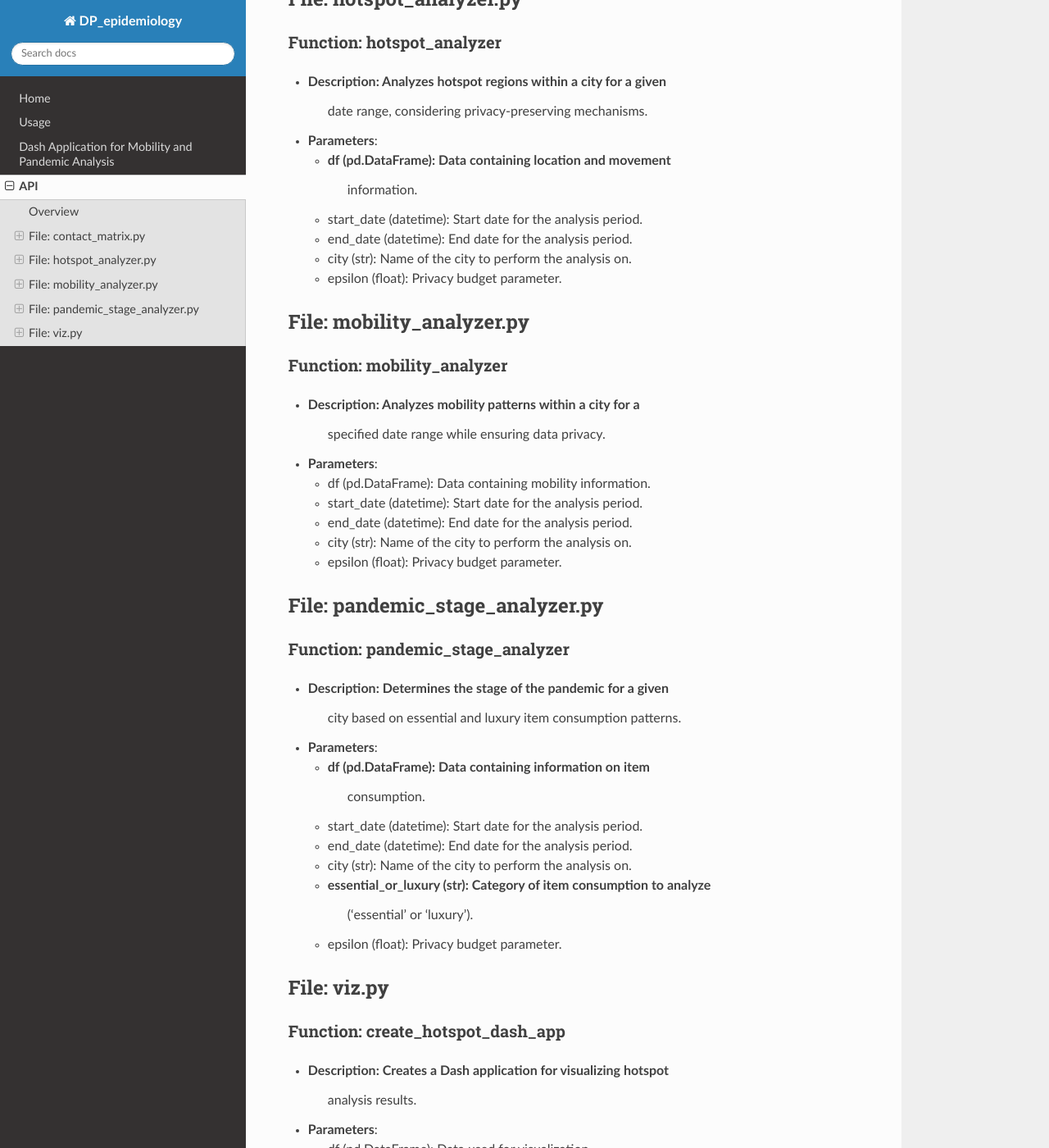
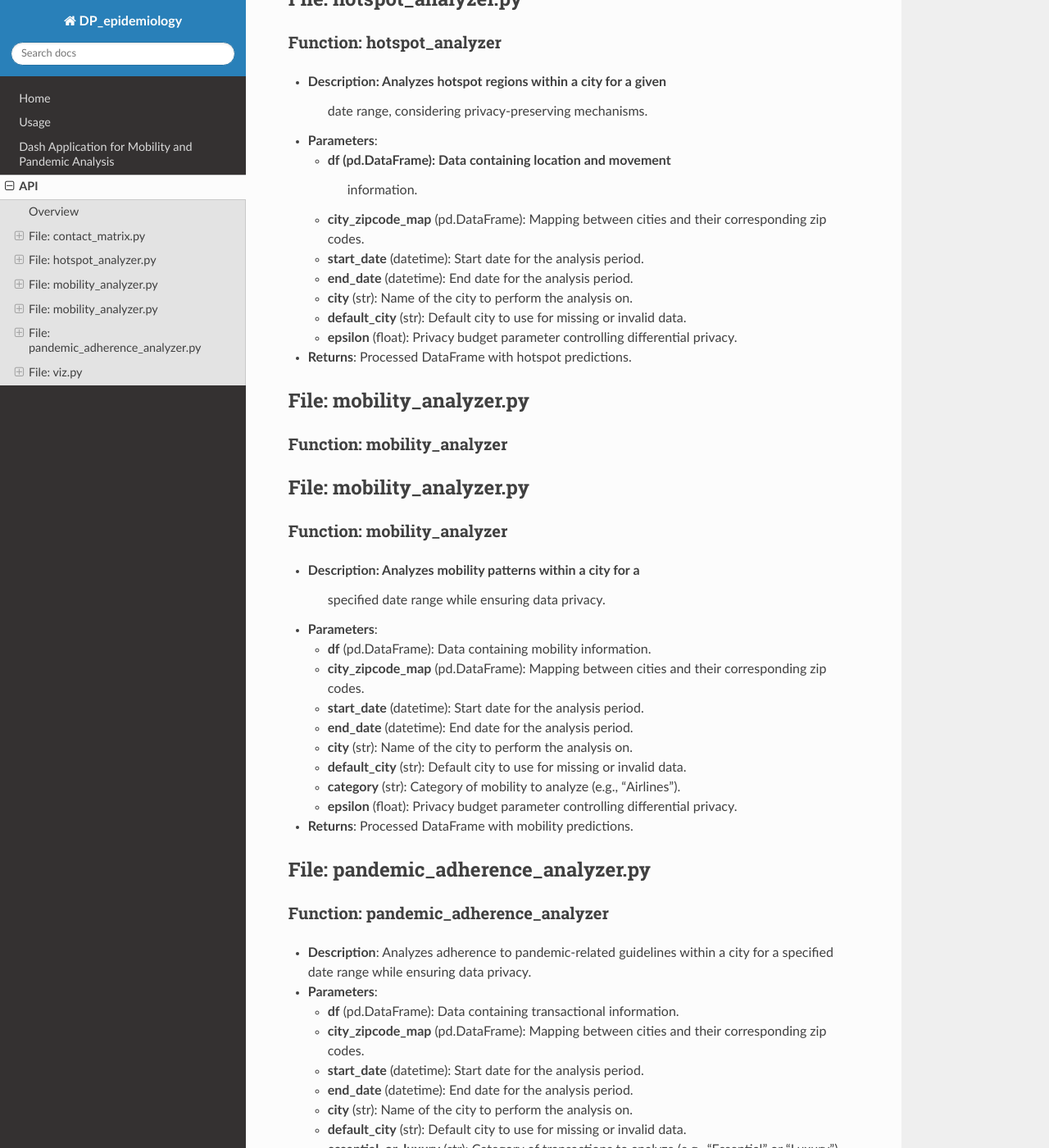
Before and after one commit to KnowledgeEdgeAI/PETs_for_Public_Health_Challenge, a Sphinx documentation site: the page built from docs/api.rst, in a window 1280 px wide and 1400 px high, scrolled down 1364 px. Shown: the whole window at 82% size. Built offline with Sphinx 7.4.7 and the Read the Docs theme 3.1.0, drawn with Linux system fonts in a browser that asks for light colours; some of the changed text lies outside the part shown.

Commit message:
updates API docs for tools

```diff
--- a/docs/api.rst
+++ b/docs/api.rst
@@ -73,19 +73,31 @@ Function: hotspot_analyzer
 
 -  **Parameters**:
 
-   -  df (pd.DataFrame): Data containing location and movement
+   -  **df** (pd.DataFrame): Data containing location and movement
          information.
 
-   -  start_date (datetime): Start date for the analysis period.
+   -  **city_zipcode_map** (pd.DataFrame): Mapping between cities and their corresponding zip codes.
 
-   -  end_date (datetime): End date for the analysis period.
+   -  **start_date** (datetime): Start date for the analysis period.
 
-   -  city (str): Name of the city to perform the analysis on.
+   -  **end_date** (datetime): End date for the analysis period.
 
-   -  epsilon (float): Privacy budget parameter.
+   -  **city** (str): Name of the city to perform the analysis on.
+
+   -  **default_city** (str): Default city to use for missing or invalid data.
+
+   -  **epsilon** (float): Privacy budget parameter controlling differential privacy.
+
+-  **Returns**: Processed DataFrame with hotspot predictions.
 
 File: mobility_analyzer.py
 --------------------------
+
+Function: mobility_analyzer
+~~~~~~~~~~~~~~~~~~~~~~~~~~~
+
+File: mobility_analyzer.py
+-------------------------
 
 Function: mobility_analyzer
 ~~~~~~~~~~~~~~~~~~~~~~~~~~~
@@ -95,40 +107,51 @@ Function: mobility_analyzer
 
 -  **Parameters**:
 
-   -  df (pd.DataFrame): Data containing mobility information.
+   -  **df** (pd.DataFrame): Data containing mobility information.
 
-   -  start_date (datetime): Start date for the analysis period.
+   -  **city_zipcode_map** (pd.DataFrame): Mapping between cities and their corresponding zip codes.
 
-   -  end_date (datetime): End date for the analysis period.
+   -  **start_date** (datetime): Start date for the analysis period.
 
-   -  city (str): Name of the city to perform the analysis on.
+   -  **end_date** (datetime): End date for the analysis period.
 
-   -  epsilon (float): Privacy budget parameter.
+   -  **city** (str): Name of the city to perform the analysis on.
 
-File: pandemic_stage_analyzer.py
---------------------------------
+   -  **default_city** (str): Default city to use for missing or invalid data.
 
-Function: pandemic_stage_analyzer
-~~~~~~~~~~~~~~~~~~~~~~~~~~~~~~~~~
+   -  **category** (str): Category of mobility to analyze (e.g., "Airlines").
 
--  **Description**: Determines the stage of the pandemic for a given
-      city based on essential and luxury item consumption patterns.
+   -  **epsilon** (float): Privacy budget parameter controlling differential privacy.
+
+-  **Returns**: Processed DataFrame with mobility predictions.
+
+File: pandemic_adherence_analyzer.py
+------------------------------------
+
+Function: pandemic_adherence_analyzer
+~~~~~~~~~~~~~~~~~~~~~~~~~~~~~~~~~~~~~
+
+-  **Description**: Analyzes adherence to pandemic-related guidelines within a city for a specified date range while ensuring data privacy.
 
 -  **Parameters**:
 
-   -  df (pd.DataFrame): Data containing information on item
-         consumption.
+   -  **df** (pd.DataFrame): Data containing transactional information.
 
-   -  start_date (datetime): Start date for the analysis period.
+   -  **city_zipcode_map** (pd.DataFrame): Mapping between cities and their corresponding zip codes.
 
-   -  end_date (datetime): End date for the analysis period.
+   -  **start_date** (datetime): Start date for the analysis period.
 
-   -  city (str): Name of the city to perform the analysis on.
+   -  **end_date** (datetime): End date for the analysis period.
 
-   -  essential_or_luxury (str): Category of item consumption to analyze
-         ('essential' or 'luxury').
+   -  **city** (str): Name of the city to perform the analysis on.
 
-   -  epsilon (float): Privacy budget parameter.
+   -  **default_city** (str): Default city to use for missing or invalid data.
+
+   -  **essential_or_luxury** (str): Category of transactions to analyze (e.g., "Essential" or "Luxury").
+
+   -  **epsilon** (float): Privacy budget parameter controlling differential privacy.
+
+-  **Returns**: Processed DataFrame with adherence analysis results.
 
 File: viz.py
 ------------
```
Also changed, not shown: README.rst (+4 -4 lines).
